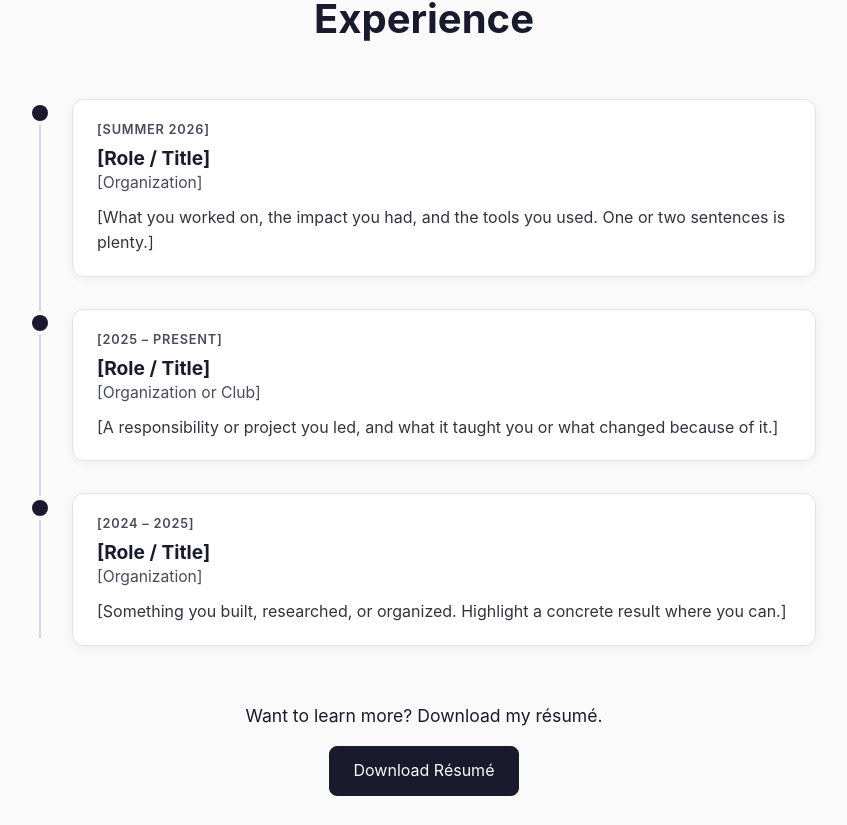
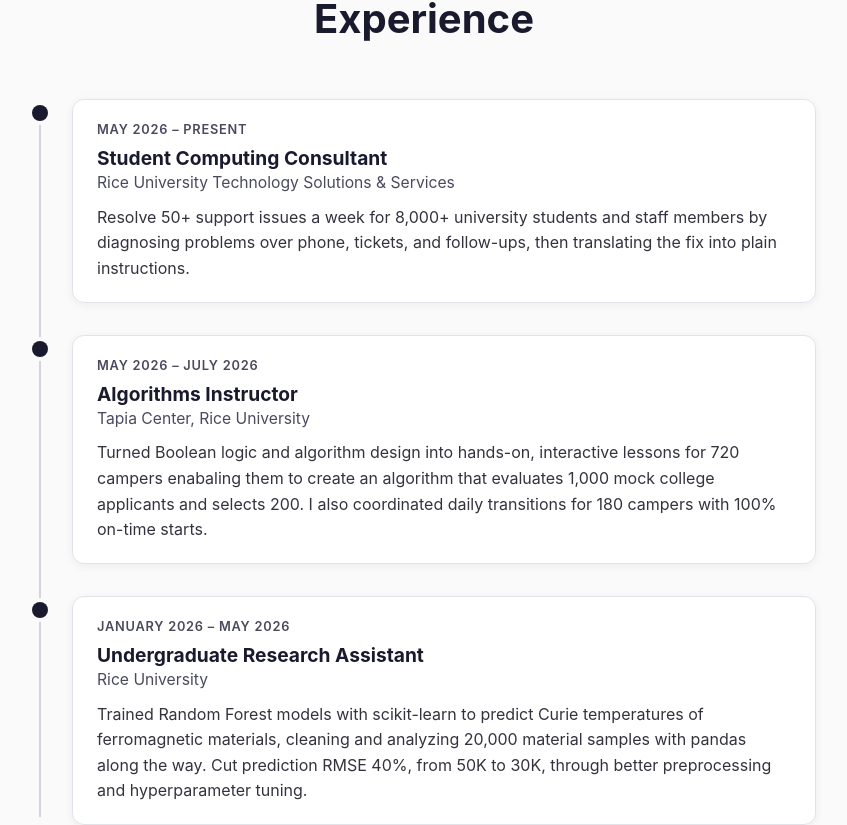
Before and after one commit to nrodriguezmendoza/personal-website, a Next.js app: page / in a window 1280 px wide. Shown: the part 2033-2858 px from the top of the page, without its empty margins (216-1063 px from the left). Built offline with nearby package versions, Linux system fonts and the light colour scheme.

Commit message:
Fill in real work experience and fix the resume nav link

```diff
--- a/src/app/Experience.tsx
+++ b/src/app/Experience.tsx
@@ -7,25 +7,25 @@
 // timeline. `period` shows on the timeline side; swap the bracketed text.
 const EXPERIENCES = [
   {
-    period: '[Summer 2026]',
-    role: '[Role / Title]',
-    org: '[Organization]',
+    period: 'May 2026 – Present',
+    role: 'Student Computing Consultant',
+    org: 'Rice University Technology Solutions & Services',
     description:
-      '[What you worked on, the impact you had, and the tools you used. One or two sentences is plenty.]',
+      "Resolve 50+ support issues a week for 8,000+ university students and staff members by diagnosing problems over phone, tickets, and follow-ups, then translating the fix into plain instructions.",
   },
   {
-    period: '[2025 – Present]',
-    role: '[Role / Title]',
-    org: '[Organization or Club]',
+    period: 'May 2026 – July 2026',
+    role: 'Algorithms Instructor',
+    org: 'Tapia Center, Rice University',
     description:
-      '[A responsibility or project you led, and what it taught you or what changed because of it.]',
+      "Turned Boolean logic and algorithm design into hands-on, interactive lessons for 720 campers enabaling them to create an algorithm that evaluates 1,000 mock college applicants and selects 200. I also coordinated daily transitions for 180 campers with 100% on-time starts.",
   },
   {
-    period: '[2024 – 2025]',
-    role: '[Role / Title]',
-    org: '[Organization]',
+    period: 'January 2026 – May 2026',
+    role: 'Undergraduate Research Assistant',
+    org: 'Rice University',
     description:
-      '[Something you built, researched, or organized. Highlight a concrete result where you can.]',
+      'Trained Random Forest models with scikit-learn to predict Curie temperatures of ferromagnetic materials, cleaning and analyzing 20,000 material samples with pandas along the way. Cut prediction RMSE 40%, from 50K to 30K, through better preprocessing and hyperparameter tuning.',
   },
 ]
 
@@ -71,12 +71,12 @@
         ))}
       </ol>
 
-      <div className={styles.cta}>
+      <div id="resume-cta" className={styles.cta}>
         <p className={styles.ctaText}>
-          Want to learn more? Download my résumé.
+          Want to learn more? Download my resume. 🌝
         </p>
         <a className={styles.downloadButton} href="/resume.pdf" download>
-          Download Résumé
+          Download Resume
         </a>
       </div>
     </section>
--- a/src/app/Nav.tsx
+++ b/src/app/Nav.tsx
@@ -7,7 +7,7 @@
 const LINKS = [
   { target: 'about', label: 'About Me' },
   { target: 'projects', label: 'Projects' },
-  { target: 'experience', label: 'Resume' },
+  { target: 'resume-cta', label: 'Resume' },
   { target: 'contact', label: 'Contact' },
 ]
 
```
